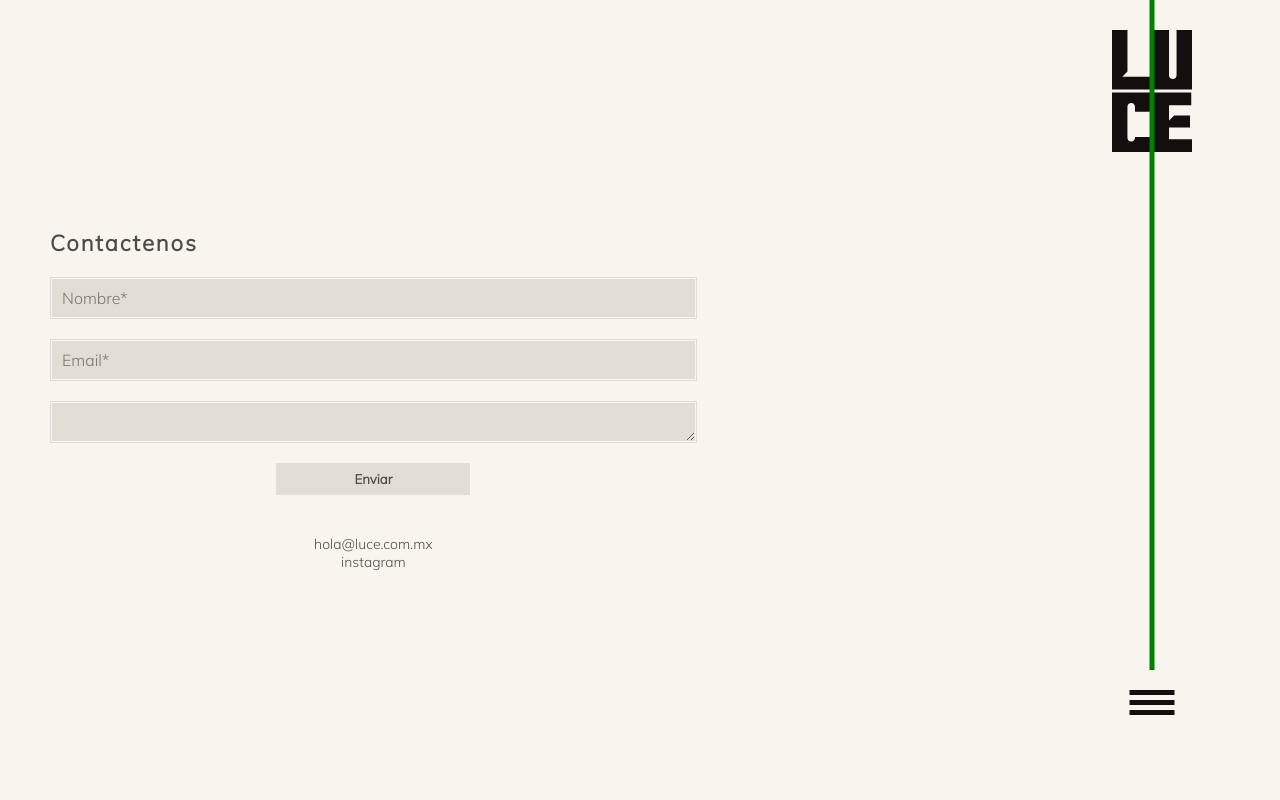
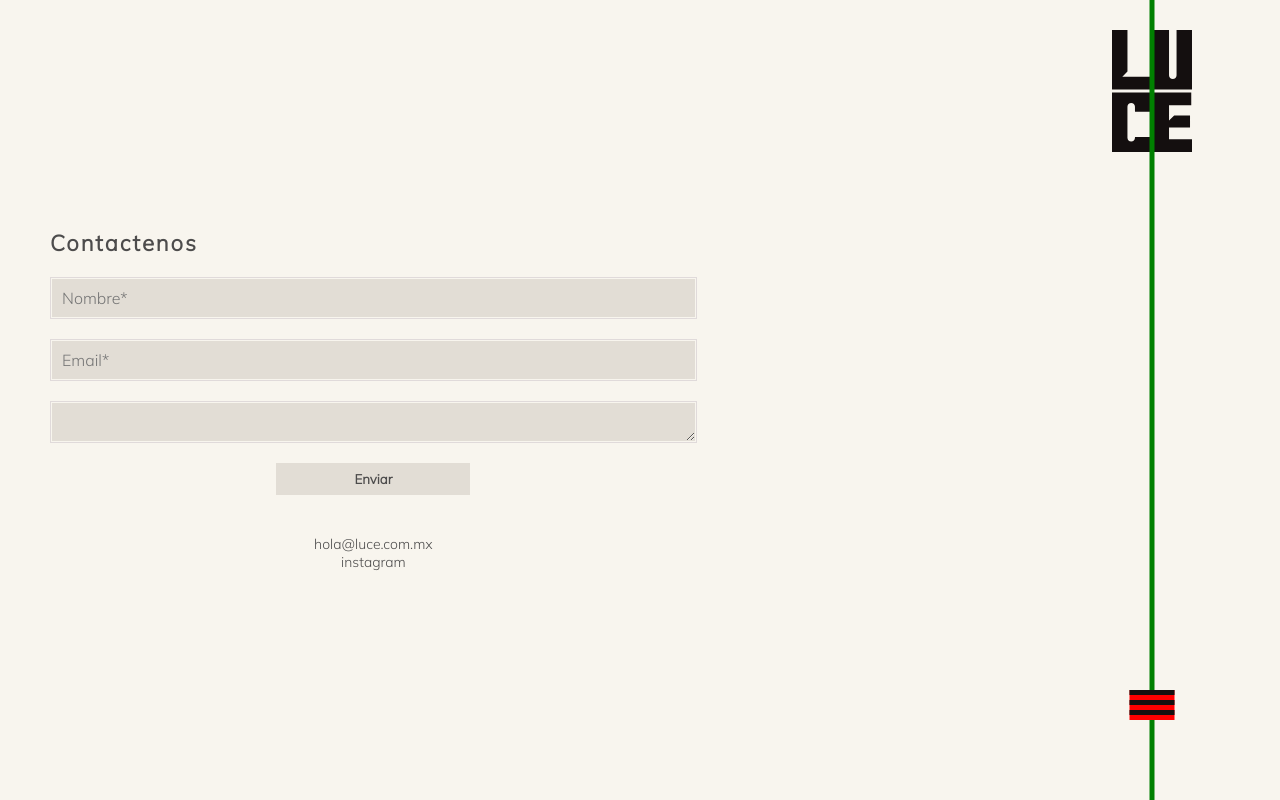
Before and after one commit to MorisLuis/luce, a Next.js app: page /contact in a window 1280 px wide. Built offline with nearby package versions, Linux system fonts and the light colour scheme.

Commit message:
Test with line

```diff
--- a/app/page.tsx
+++ b/app/page.tsx
@@ -49,6 +49,7 @@ export default function Home() {
     <LayoutRight
       sideBar={renderSideBar}
       content={renderContent}
+      bottom={true}
     />
   );
 }
--- a/components/LayoutRight.tsx
+++ b/components/LayoutRight.tsx
@@ -65,10 +65,9 @@ export default function LayoutRight({
                 <div className={contentVisible ? style.sidebar_content : `${style.sidebar_content} ${style.sidebar_hidden}`}>
                     {sideBar?.()}
                 </div>
-
-                {bottom && <div className={style.sidebar_bottom}>
-                <div className={style.line}></div>
-                    </div>}
+                <div className={style.sidebar_bottom}>
+                    <div className={style.line}></div>
+                </div>
             </div>
 
             <Nav />
--- a/components/navigation/nav.tsx
+++ b/components/navigation/nav.tsx
@@ -21,6 +21,7 @@ export const Nav = () => {
 
     return (
         <div className={styles.menu}>
+
             <Hamburguer
                 onClick={() => setShowMenu(!showMenu)}
                 active={showMenu}
@@ -30,6 +31,7 @@ export const Nav = () => {
 
             {/* Menu */}
             <div className={`${styles.menuContent} ${showMenu ? styles.active : ''}`}>
+
                 <div className={styles.menuContainer}>
                     <div className={styles.luce}>
                         <Link href={"/"} className={styles.luce__image}>
--- a/styles/Home.module.scss
+++ b/styles/Home.module.scss
@@ -3,7 +3,7 @@
 .Home {
     width: 100%;
     max-height: 100vh;
-    overflow: hidden;
+    //overflow: hidden;
 
     .HomeBackground {
         overflow: hidden;
--- a/styles/Navigation.module.scss
+++ b/styles/Navigation.module.scss
@@ -49,6 +49,8 @@
         transition: opacity 0.3s ease-in-out, visibility 0.3s ease-in-out;
         padding: $padding;
 
+
+
         &.active {
             opacity: 1;
             visibility: visible;
@@ -65,6 +67,7 @@
             flex-direction: column;
             align-items: center;
             text-align: center;
+            position: relative;
 
             .luce {
                 display: block;
@@ -183,6 +186,7 @@
         bottom: 80px;
         width: fit-content;
         height: fit-content;
+        background-color: red;
 
         @include respond(tab-port) {
             right: 15%;
```
